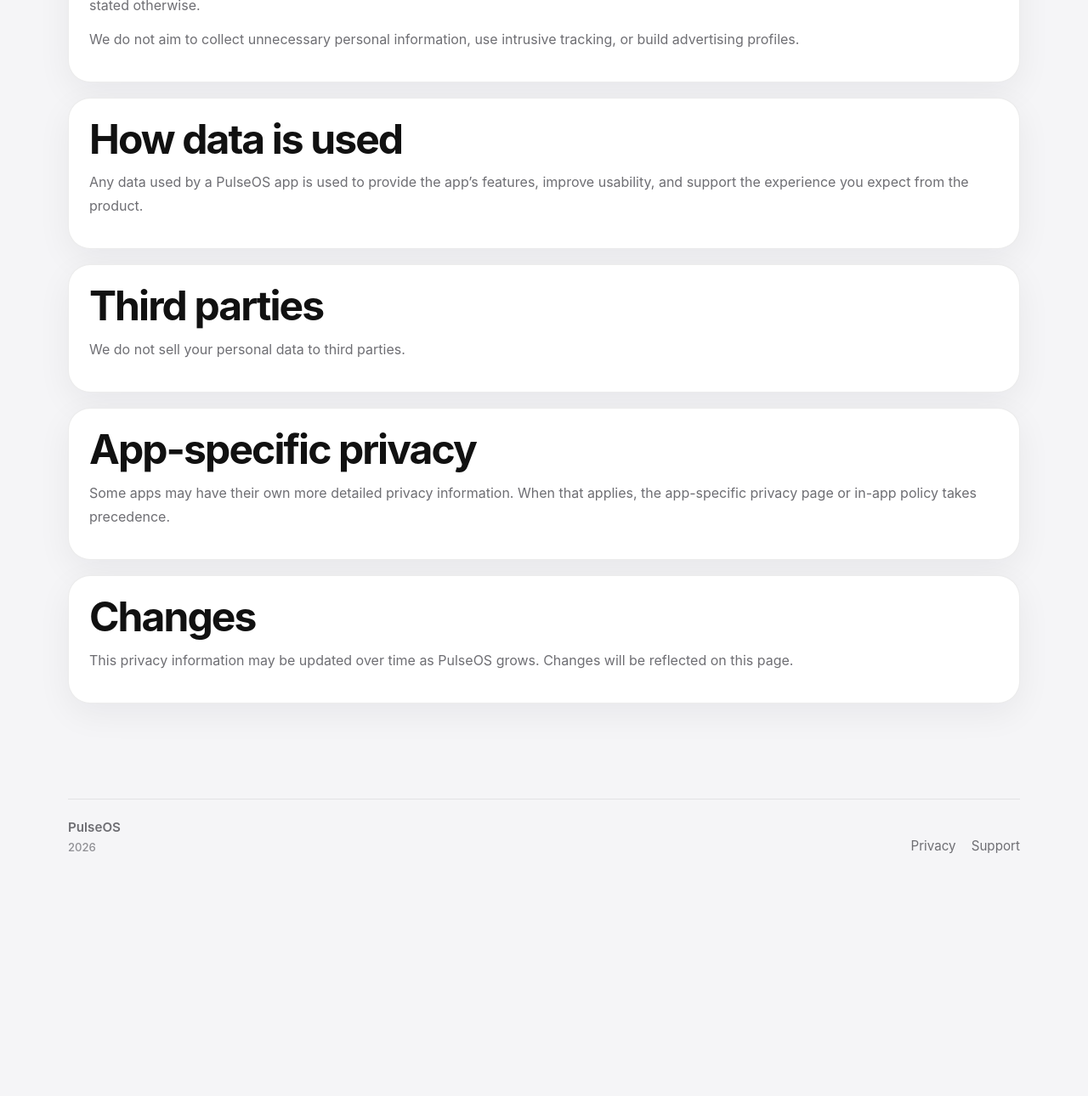
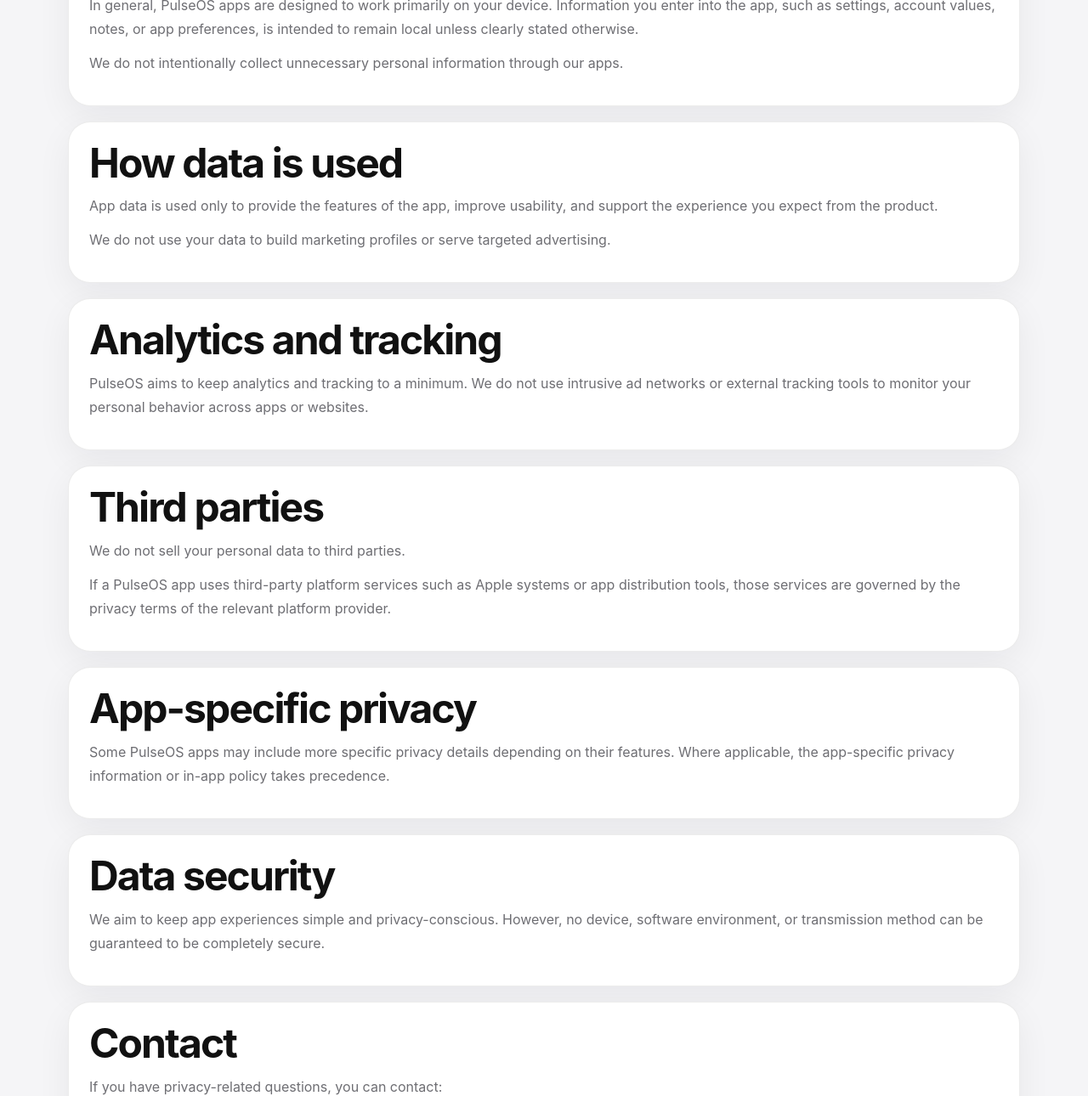
Before and after one commit to kunoboers1-design/pulseos-site, a plain HTML site: page privacy/index.html in a window 1280 px wide. Shown: the part 720-2010 px from the top of the page at 85% size. Before the commit the page ends 1756 px from the top, so only its background shows below. Drawn offline with Linux system fonts and the light colour scheme.

Commit message:
Privacy
Updated Privacy

```diff
--- a/privacy/index.html
+++ b/privacy/index.html
@@ -1,4 +1,3 @@
-
 <!DOCTYPE html>
 <html lang="en">
 <head>
@@ -29,7 +28,7 @@
         <p class="eyebrow">Privacy</p>
         <h1>Your data stays simple.</h1>
         <p class="legal-lead">
-          PulseOS apps are designed to keep things as local, private, and minimal as possible.
+          PulseOS apps are designed to keep data usage minimal, clear, and as local to your device as possible.
         </p>
       </div>
     </section>
@@ -37,30 +36,41 @@
     <section class="legal-section">
       <div class="container legal-stack">
         <article class="legal-card">
-          <h2>Introduction</h2>
+          <h2>Overview</h2>
           <p>
-            At PulseOS, we respect your privacy. Our apps are designed to keep things
-            simple and avoid unnecessary data collection wherever possible.
+            PulseOS respects your privacy. Our apps are built to provide useful functionality
+            without unnecessary data collection, intrusive tracking, or advertising profiles.
           </p>
         </article>
 
         <article class="legal-card">
           <h2>What we collect</h2>
           <p>
-            In general, PulseOS apps are built to work primarily on your device.
-            Data you enter into the apps is intended to remain local unless explicitly stated otherwise.
+            In general, PulseOS apps are designed to work primarily on your device.
+            Information you enter into the app, such as settings, account values, notes,
+            or app preferences, is intended to remain local unless clearly stated otherwise.
           </p>
           <p>
-            We do not aim to collect unnecessary personal information, use intrusive tracking,
-            or build advertising profiles.
+            We do not intentionally collect unnecessary personal information through our apps.
           </p>
         </article>
 
         <article class="legal-card">
           <h2>How data is used</h2>
           <p>
-            Any data used by a PulseOS app is used to provide the app’s features,
-            improve usability, and support the experience you expect from the product.
+            App data is used only to provide the features of the app, improve usability,
+            and support the experience you expect from the product.
+          </p>
+          <p>
+            We do not use your data to build marketing profiles or serve targeted advertising.
+          </p>
+        </article>
+
+        <article class="legal-card">
+          <h2>Analytics and tracking</h2>
+          <p>
+            PulseOS aims to keep analytics and tracking to a minimum. We do not use intrusive
+            ad networks or external tracking tools to monitor your personal behavior across apps or websites.
           </p>
         </article>
 
@@ -69,22 +79,49 @@
           <p>
             We do not sell your personal data to third parties.
           </p>
+          <p>
+            If a PulseOS app uses third-party platform services such as Apple systems or app distribution tools,
+            those services are governed by the privacy terms of the relevant platform provider.
+          </p>
         </article>
 
         <article class="legal-card">
           <h2>App-specific privacy</h2>
           <p>
-            Some apps may have their own more detailed privacy information.
-            When that applies, the app-specific privacy page or in-app policy takes precedence.
+            Some PulseOS apps may include more specific privacy details depending on their features.
+            Where applicable, the app-specific privacy information or in-app policy takes precedence.
+          </p>
+        </article>
+
+        <article class="legal-card">
+          <h2>Data security</h2>
+          <p>
+            We aim to keep app experiences simple and privacy-conscious. However, no device,
+            software environment, or transmission method can be guaranteed to be completely secure.
+          </p>
+        </article>
+
+        <article class="legal-card">
+          <h2>Contact</h2>
+          <p>
+            If you have privacy-related questions, you can contact:
+          </p>
+          <p>
+            <a href="mailto:support@pulseos.eu">support@pulseos.eu</a>
           </p>
         </article>
 
         <article class="legal-card">
           <h2>Changes</h2>
           <p>
-            This privacy information may be updated over time as PulseOS grows.
-            Changes will be reflected on this page.
+            This privacy information may be updated over time as PulseOS grows and changes.
+            Any updates will be reflected on this page.
           </p>
+        </article>
+
+        <article class="legal-card">
+          <h2>Last updated</h2>
+          <p>March 23, 2026</p>
         </article>
       </div>
     </section>
```
Also changed, not shown: 2 other files.
